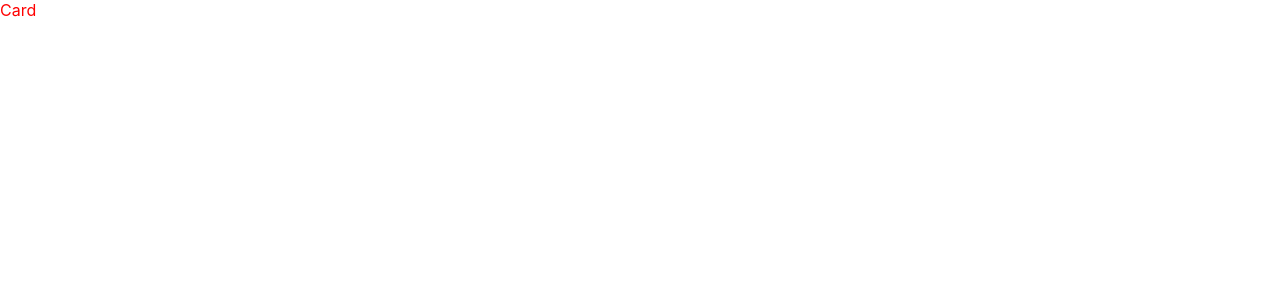
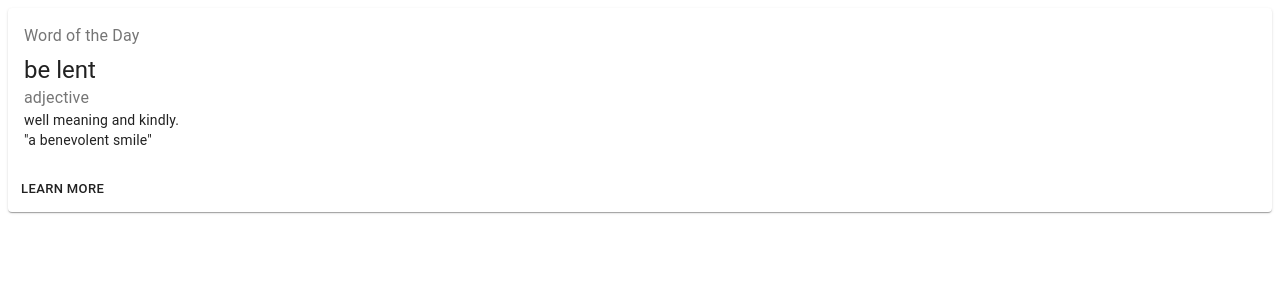
Before and after one commit to grafikri/Pharmacy-Web-App, a React (Create React App) app: page / in a window 1280 px wide. Shown: the top 300 px of the page. Built offline with nearby package versions, Linux system fonts and the light colour scheme.

Commit message:
theme feature added to test

```diff
--- a/src/components/organisms/RPharmacyCard/index.tsx
+++ b/src/components/organisms/RPharmacyCard/index.tsx
@@ -1,10 +1,18 @@
 import React from "react"
+import {
+  Card,
+  CardContent,
+  Typography,
+  CardActions,
+  Button
+} from "@material-ui/core"
 import { Theme, WithStyles, withStyles, createStyles } from "@material-ui/core"
 
 const styles = (theme: Theme) =>
   createStyles({
     root: {
-      color: "red"
+      color: "red",
+      margin: theme.spacing()
     }
   })
 
@@ -14,7 +22,29 @@ class RPharmacyCard extends React.Component<StyleProps> {
   componentDidMount() {}
 
   render() {
-    return <div className={this.props.classes.root}>Card</div>
+    return (
+      <div className={this.props.classes.root}>
+        <Card>
+          <CardContent>
+            <Typography color="textSecondary" gutterBottom>
+              Word of the Day
+            </Typography>
+            <Typography variant="h5" component="h2">
+              be lent
+            </Typography>
+            <Typography color="textSecondary">adjective</Typography>
+            <Typography variant="body2" component="p">
+              well meaning and kindly.
+              <br />
+              {'"a benevolent smile"'}
+            </Typography>
+          </CardContent>
+          <CardActions>
+            <Button size="small">Learn More</Button>
+          </CardActions>
+        </Card>
+      </div>
+    )
   }
 }
 
```
